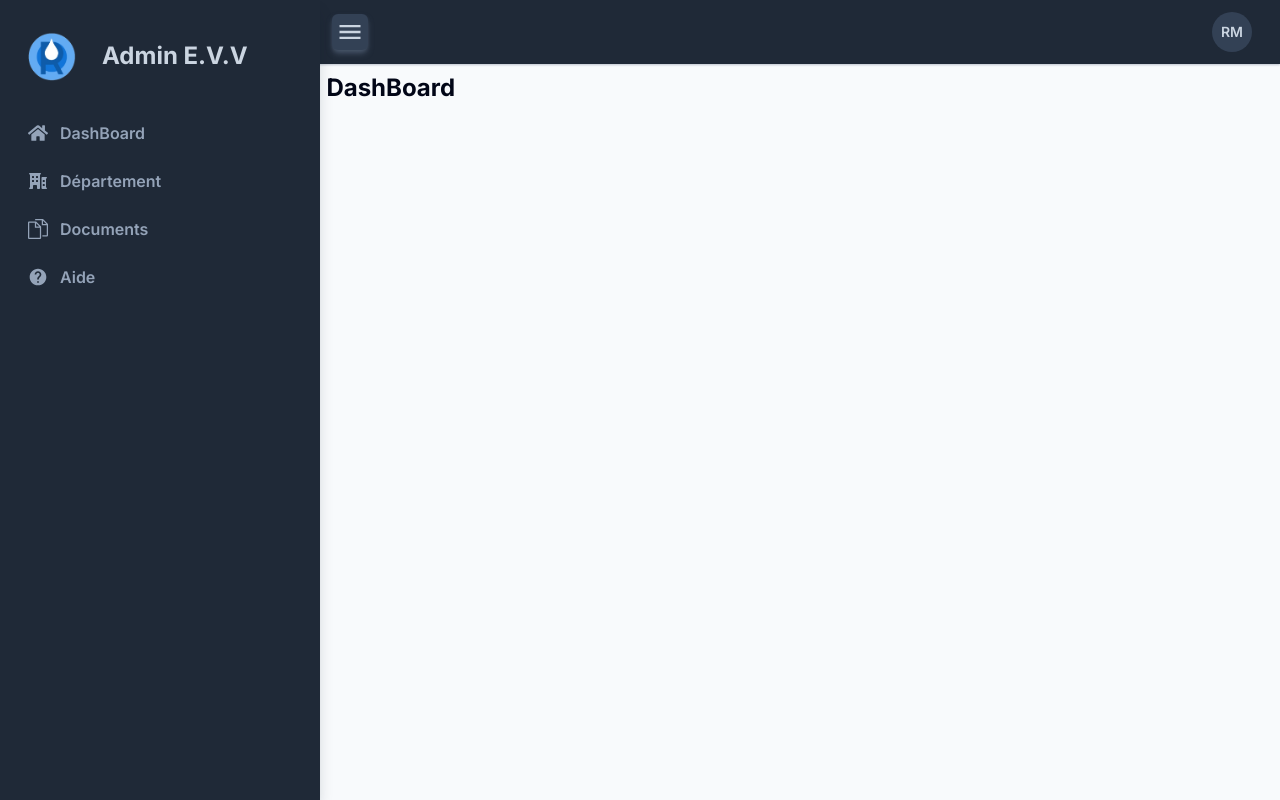
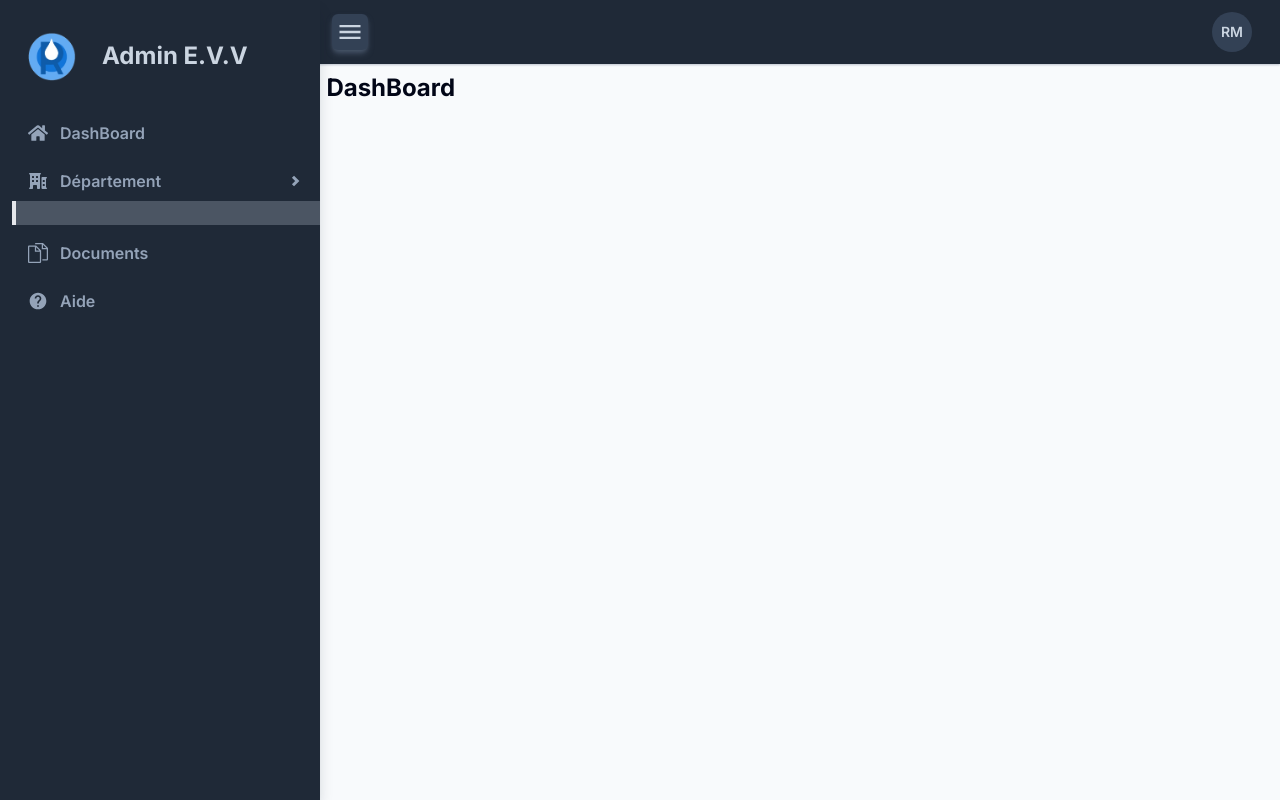
Before and after one commit to rovertnet/admin_evv, a Next.js app in the folder front_end/: page / in a window 1280 px wide. Built offline with nearby package versions, Linux system fonts and the light colour scheme.

Commit message:
first commit

```diff
--- a/front_end/components/Sidebar-menu-item.tsx
+++ b/front_end/components/Sidebar-menu-item.tsx
@@ -1,6 +1,7 @@
 import { sideNavitem } from '@/types/Type'
 import Link from 'next/link'
 import React from 'react'
+import { BiChevronRight } from "react-icons/bi";
 
 const SidebarMenuItem = ({item}:{item:sideNavitem}) => {
   const LinkStyle =
@@ -13,7 +14,13 @@ const SidebarMenuItem = ({item}:{item:sideNavitem}) => {
           <a className={ddLinkStyle}>
             {item.icon}
             <span className="ml-3 leading-6 font-semibold">{item.title}</span>
+            <BiChevronRight className='ml-auto stroke-2 text-lg' />
           </a>
+          <div className="bg-gray-600 border-l-4">
+            <div className="grid gap-y-2 px-10 py-3 leading-5">
+
+            </div>
+          </div>
         </div>
       ) : (
         <Link href={item.path} className={LinkStyle}>
```
